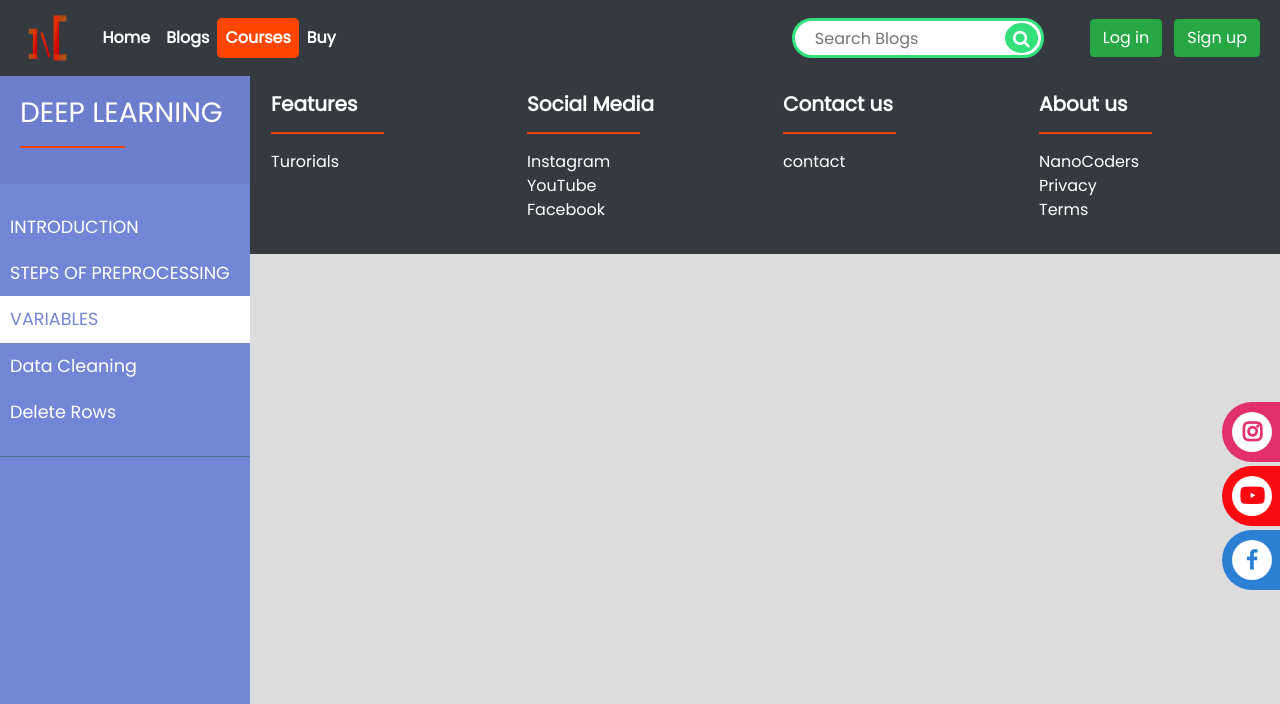
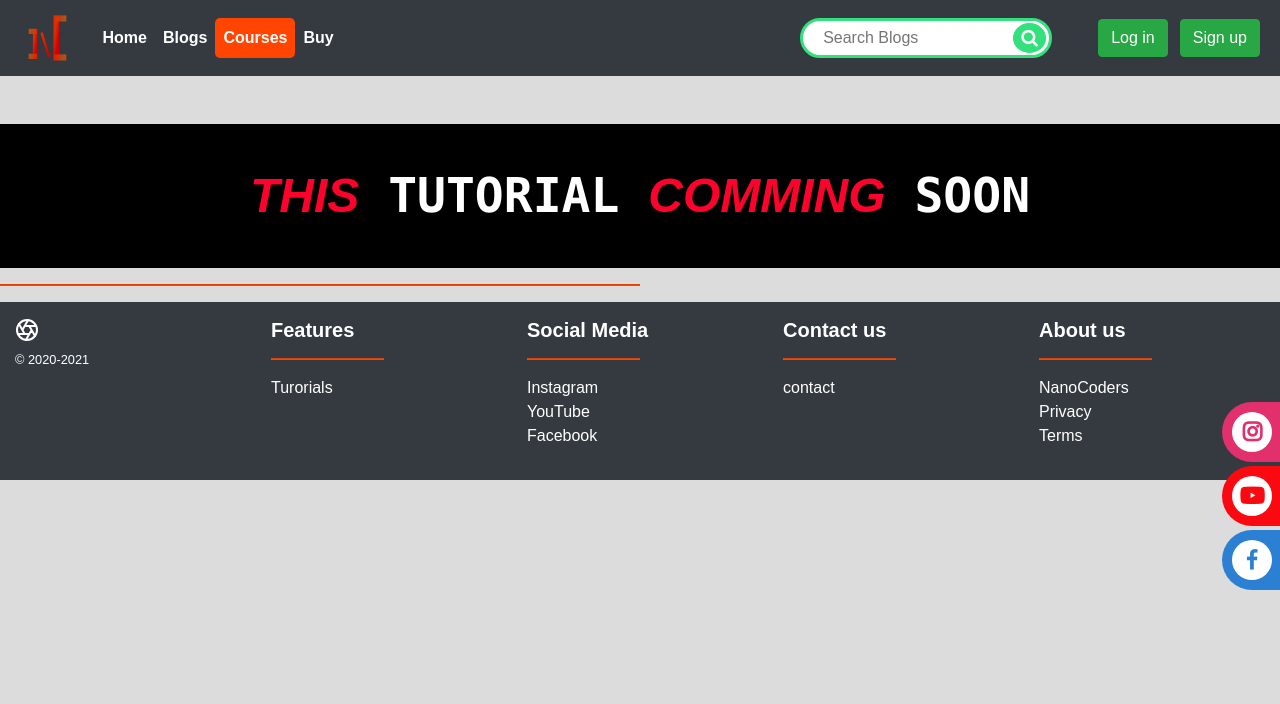
Before and after one commit to codersatyam/nano-coders, a Django app: page /query/dpa in a window 1280 px wide. Shown: the top 704 px of the page. After the commit the page ends 590 px from the top, so only its background shows below. Run offline with Django 3.2, Linux system fonts and the light colour scheme; some libraries are stand-ins or nearby versions.

Commit message:
conetnt link adding

```diff
--- a/templates/courses/deeplearning/dpa.html
+++ b/templates/courses/deeplearning/dpa.html
@@ -89,7 +89,7 @@
     transition: all 0.3s;
   }
   </style>
-
+{% comment %}
   <link href="https://fonts.googleapis.com/css2?family=Poppins&display=swap" rel="stylesheet">
   <link rel="stylesheet" href="https://stackpath.bootstrapcdn.com/font-awesome/4.7.0/css/font-awesome.min.css" integrity="sha384-wvfXpqpZZVQGK6TAh5PVlGOfQNHSoD2xbE+QkPxCAFlNEevoEH3Sl0sibVcOQVnN" crossorigin="anonymous">
 <div class="wrapper" id="top">
@@ -117,5 +117,17 @@
     </ul>
   </nav>
   </div>
- </div>
+ </div> {% endcomment %}
+ <br>
+<br>
+<div class="container-fluid">
+    <div class="row">
+<div class="pp col-12 text-center">
+  <h1 class="effect"><em>THIS</em>  TUTORIAL&#9<em>  COMMING</em>  SOON&#9</h1>
+</div>
+    </div>
+</div>
+
+<hr>
+
 {% endblock %}
--- a/templates/home/home.html
+++ b/templates/home/home.html
@@ -328,7 +328,7 @@
 
       <div class="col-lg-6 col-12">
       <div class="card pre">
-        <a href="/query/preprocessing">
+        <a href="/query/bestr">
           <img src="{% static 'images/ML.jpeg' %}"class="card-img-top" style="border-radius: 3%">
         </a>
         </div>
@@ -336,7 +336,7 @@
 
       <div class="col-lg-6 col-12">
         <div class="card pre" style="width:80%;">
-          <a href="/query/preprocessing">
+          <a href="/query/dpa">
           <img src="{% static 'images/deeplearn.png' %}" class="card-img-top" style="border-radius: 3%;"alt="...">
           </a>
         </div>
--- a/templates/query/solution.html
+++ b/templates/query/solution.html
@@ -30,7 +30,7 @@
 
       <div class="col-lg-6 col-12">
       <div class="card pre">
-        <a href="/query/preprocessing">
+        <a href="/query/bestr">
           <img src="{% static 'images/ML.jpeg' %}"class="card-img-top" style="border-radius: 3%">
         </a>
         </div>
@@ -38,7 +38,7 @@
 
       <div class="col-lg-6 col-12">
         <div class="card pre" style="width:80%;">
-          <a href="/query/preprocessing">
+          <a href="/query/dpa">
           <img src="{% static 'images/deeplearn.png' %}" class="card-img-top" style="border-radius: 3%;"alt="...">
           </a>
         </div>
```
Also changed, not shown: templates/courses/bestr.html (+11 -0 lines).
